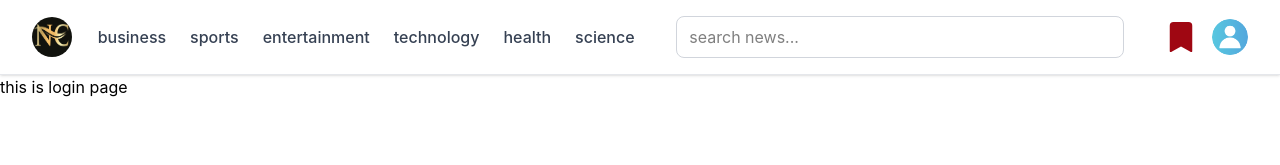
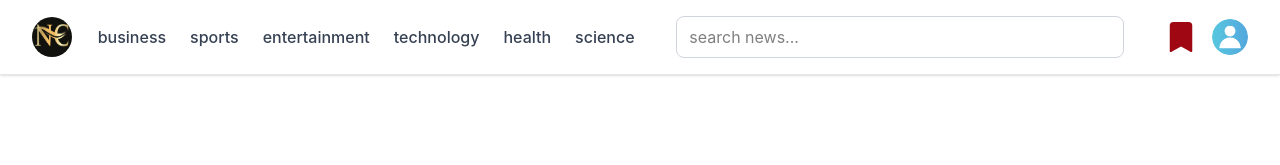
Before and after one commit to SravanRudraraju/newscast, a React (Vite) app in the folder client/: page /login in a window 1280 px wide. Shown: the top 165 px of the page. Built offline with nearby package versions, Linux system fonts and the light colour scheme; no server answers.

Commit message:
Integrate google OAuth login in frontend

```diff
--- a/client/package.json
+++ b/client/package.json
@@ -10,6 +10,7 @@
     "preview": "vite preview"
   },
   "dependencies": {
+    "@react-oauth/google": "^0.13.5",
     "@tailwindcss/vite": "^4.3.2",
     "react": "^19.2.7",
     "react-dom": "^19.2.7",
--- a/client/src/main.jsx
+++ b/client/src/main.jsx
@@ -1,10 +1,14 @@
 import { StrictMode } from 'react'
 import { createRoot } from 'react-dom/client'
 import { BrowserRouter } from 'react-router-dom'
+import {GoogleOAuthProvider} from '@react-oauth/google'
 import './index.css'
 import App from './App.jsx'
 
 createRoot(document.getElementById('root')).render(
+  <GoogleOAuthProvider
+  clientId={import.meta.env.VITE_GOOGLE_CLIENT_ID}>
   <BrowserRouter><App /></BrowserRouter>
+  </GoogleOAuthProvider>
 
 )
--- a/client/src/pages/Login.jsx
+++ b/client/src/pages/Login.jsx
@@ -1,11 +1,34 @@
-import React from 'react'
+import { GoogleLogin } from "@react-oauth/google";
 
-const login = () => {
-  return (
-    <div>
-      this is login page
-    </div>
-  )
-}
+const Login = () => {
 
-export default login
+    const handleSuccess = (credentialResponse) => {
+
+        console.log("Google Response");
+
+        console.log(credentialResponse);
+
+    };
+
+    const handleError = () => {
+
+        console.log("Login Failed");
+
+    };
+
+    return (
+
+        <div className="min-h-screen flex justify-center items-center">
+
+            <GoogleLogin
+                onSuccess={handleSuccess}
+                onError={handleError}
+            />
+
+        </div>
+
+    );
+
+};
+
+export default Login;
```
Also changed, not shown: 2 other files (tests, documents, lock files or other folders).
